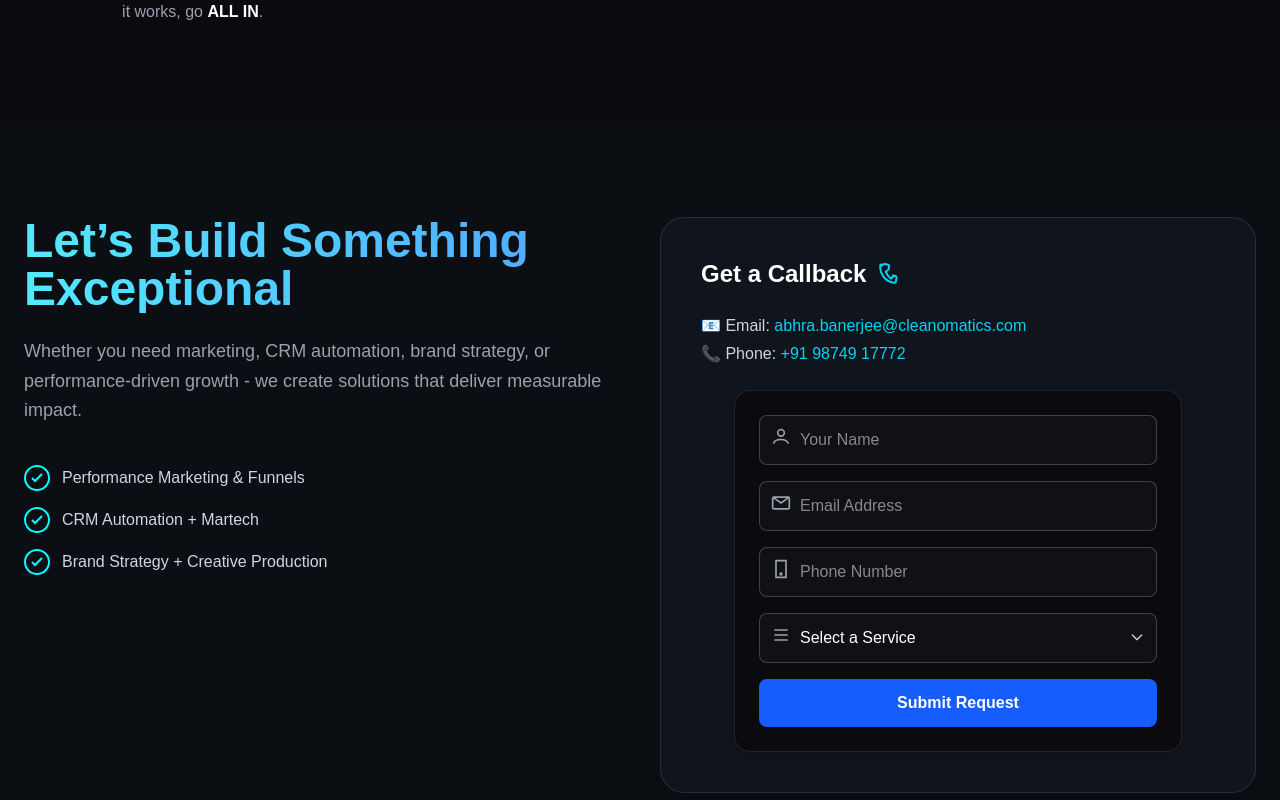
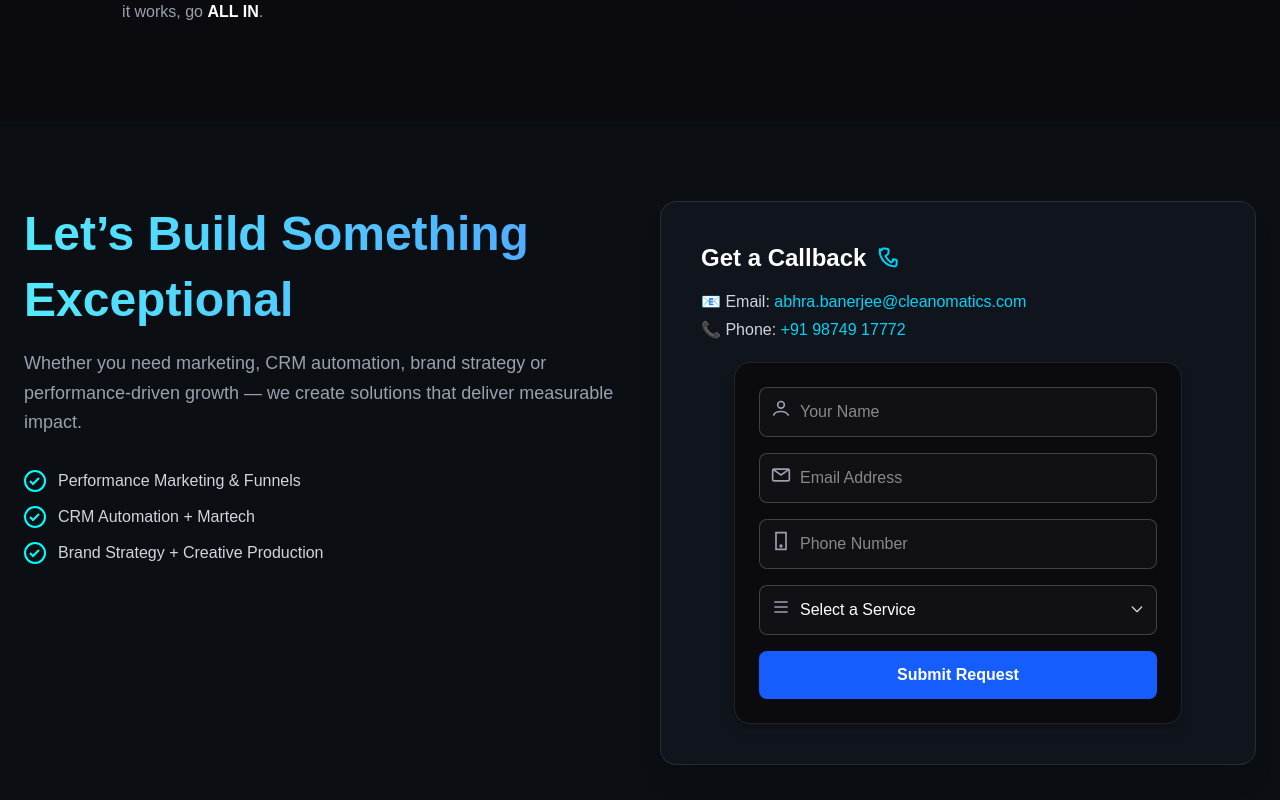
Before and after one commit to bikram-ops/abhrabanerjee, a Next.js app: page / in a window 1280 px wide. Shown: the part 6840-7640 px from the top of the page. Built offline with nearby package versions, Linux system fonts and the light colour scheme.

Commit message:
update header

```diff
--- a/app/components/Header.tsx
+++ b/app/components/Header.tsx
@@ -19,12 +19,13 @@ export default function Header() {
   return (
     <nav className="fixed top-0 w-full z-50 backdrop-blur-md bg-black/30 border-b border-white/10">
       <div className="max-w-7xl mx-auto px-6 py-3 flex items-center justify-between text-white">
+
         {/* Logo */}
         <Link href="/" className="font-bold text-lg tracking-wide">
           ABHRA
         </Link>
 
-        {/* Desktop Menu */}
+        {/* Desktop Nav */}
         <div className="hidden md:flex gap-6 text-sm opacity-90">
           {menuItems.map((item) => (
             <Link
@@ -38,9 +39,10 @@ export default function Header() {
           ))}
         </div>
 
-        {/* Mobile / CTA */}
+        {/* Right Section */}
         <div className="flex items-center gap-3">
-          {/* Mobile Book a Session button */}
+
+          {/* Mobile CTA */}
           <Link
             href="/#cta"
             className="px-3 py-2 text-sm rounded-xl bg-blue-600 text-white hover:bg-blue-700 transition md:hidden flex items-center gap-2"
@@ -49,16 +51,15 @@ export default function Header() {
             Book a Session
           </Link>
 
-
-          {/* Hamburger for Mobile */}
+          {/* Hamburger Button */}
           <button
-            className="md:hidden flex items-center"
-            onClick={() => setIsOpen(!isOpen)}
+            className="md:hidden"
+            onClick={() => setIsOpen(true)}
           >
-            {isOpen ? <X className="w-6 h-6" /> : <Menu className="w-6 h-6" />}
+            <Menu className="w-6 h-6" />
           </button>
 
-          {/* Desktop Book a Session */}
+          {/* Desktop CTA */}
           <Link
             href="/#cta"
             className="hidden md:inline-flex items-center gap-2 px-4 py-2 text-sm rounded-xl bg-blue-600 text-white hover:bg-blue-700 transition"
@@ -66,26 +67,52 @@ export default function Header() {
             <Phone className="w-4 h-4 animate-pulse" />
             Book a Session
           </Link>
-
         </div>
       </div>
-{/* Mobile Menu */}
+
+
+      {/* Backdrop - Smooth Fade */}
       {isOpen && (
-  <div className="md:hidden fixed inset-0 top-[60px] bg-black/90 backdrop-blur-md border-t border-white/10
-                  flex flex-col items-center justify-start gap-6 py-10 overflow-y-auto">
+        <div
+          className="fixed inset-0 bg-black/40 backdrop-blur-sm z-40 transition-opacity duration-300"
+          onClick={() => setIsOpen(false)}
+        />
+      )}
+
+      {/* Drawer */}
+      <div
+        className={`
+          fixed top-0 right-0 h-screen w-72
+          bg-[#0b0b0f]/95 backdrop-blur-2xl
+          border-l border-white/10
+          flex flex-col space-y-6 px-6 py-20
+          transition-transform duration-500
+          ease-[cubic-bezier(.25,.8,.25,1)]
+          ${isOpen ? "translate-x-0" : "translate-x-full"}
+          z-50 md:hidden
+        `}
+      >
+        {/* Close Button */}
+        <button
+          className="absolute top-6 right-6 text-white hover:text-blue-400 transition"
+          onClick={() => setIsOpen(false)}
+        >
+          <X className="w-6 h-6" />
+        </button>
+
+        {/* Drawer Links */}
         {menuItems.map((item) => (
           <Link
             key={item.name}
             href={item.href}
             onClick={() => setIsOpen(false)}
-        className="text-lg font-medium relative group hover:text-blue-400 transition-colors duration-300"
+            className="text-lg font-medium hover:text-blue-400 transition"
           >
             {item.name}
-        <span className="absolute left-0 -bottom-1 w-0 h-0.5 bg-blue-400 transition-all group-hover:w-full"></span>
           </Link>
         ))}
       </div>
-      )}
+
     </nav>
   );
 }
--- a/app/page.tsx
+++ b/app/page.tsx
@@ -940,68 +940,68 @@ export default function AbhraBanerjeePage() {
 {/* CTA Section */}
 <section
   id="cta"
-  className="py-24 bg-[#0b0e13]  border-white/10 overflow-x-hidden"
+  className="py-20 bg-[#0b0e13] border-white/10 overflow-x-hidden"
 >
-  <div className="max-w-7xl mx-auto px-6 grid md:grid-cols-2 gap-10 items-start w-full">
+  <div className="max-w-7xl mx-auto px-4 md:px-6 grid md:grid-cols-2 gap-10 items-start w-full">
 
     {/* LEFT CONTENT */}
     <div>
-      <h2 className="text-4xl md:text-5xl font-extrabold mb-6 text-transparent bg-clip-text bg-gradient-to-r from-cyan-300 to-blue-400">
+      <h2 className="text-3xl md:text-5xl font-extrabold mb-4 text-transparent bg-clip-text bg-gradient-to-r from-cyan-300 to-blue-400 leading-snug">
         Let’s Build Something Exceptional
       </h2>
 
-      <p className="text-gray-400 text-lg leading-relaxed mb-10">
-        Whether you need marketing, CRM automation, brand strategy, or
-        performance-driven growth - we create solutions that deliver measurable impact.
+      <p className="text-gray-400 text-base md:text-lg leading-relaxed mb-8">
+        Whether you need marketing, CRM automation, brand strategy or
+        performance-driven growth — we create solutions that deliver measurable impact.
       </p>
 
-      {/* KEY HIGHLIGHTS */}
-      <div className="space-y-4">
+      {/* Highlights */}
+      <div className="space-y-3">
         {[
           "Performance Marketing & Funnels",
           "CRM Automation + Martech",
-          "Brand Strategy + Creative Production"
+          "Brand Strategy + Creative Production",
         ].map((item, i) => (
           <div key={i} className="flex items-center gap-3">
-            <svg width="26" height="26" fill="none" stroke="cyan" strokeWidth="2">
-              <circle cx="13" cy="13" r="12" />
-              <path d="M8 13l3 3 7-7" stroke="cyan" />
+            <svg width="22" height="22" fill="none" stroke="cyan" strokeWidth="2">
+              <circle cx="11" cy="11" r="10" />
+              <path d="M6 11l3 3 6-6" stroke="cyan" />
             </svg>
-            <span className="text-gray-300">{item}</span>
+            <span className="text-gray-300 text-sm md:text-base">{item}</span>
           </div>
         ))}
       </div>
     </div>
 
     {/* RIGHT FORM */}
-    <div className="bg-[#10141d] p-10 rounded-3xl border border-white/10 shadow-xl backdrop-blur-xl w-full">
+    <div className="bg-[#10141d] p-6 md:p-10 rounded-2xl border border-white/10 shadow-xl backdrop-blur-xl w-full">
 
-      <h3 className="flex items-center text-2xl font-semibold text-white mb-6 gap-3">
+      <h3 className="flex items-center text-xl md:text-2xl font-semibold text-white mb-4 gap-3">
         Get a Callback
-
-        {/* Safe animated SVG wrapper */}
-        <span className="inline-flex overflow-visible">
-          <motion.svg
+        <motion.span
+          animate={{ rotate: [0, -12, 12, -12, 12, 0] }}
+          transition={{ repeat: Infinity, duration: 1.3, ease: "easeInOut" }}
+          className="inline-flex"
+        >
+          <svg
             xmlns="http://www.w3.org/2000/svg"
-            className="w-6 h-6 text-cyan-400"
+            className="w-5 h-5 md:w-6 md:h-6 text-cyan-400"
             fill="none"
             viewBox="0 0 24 24"
             stroke="currentColor"
             strokeWidth={2}
-            animate={{ rotate: [0, -10, 10, -10, 10, 0] }}
-            transition={{ repeat: Infinity, duration: 1.2, ease: "easeInOut" }}
           >
             <path
               strokeLinecap="round"
               strokeLinejoin="round"
               d="M3 5a2 2 0 012-2h3a2 2 0 012 2v2a2 2 0 01-.586 1.414l-2 2a16 16 0 006 6l2-2A2 2 0 0115 13h2a2 2 0 012 2v3a2 2 0 01-2 2c-8.837 0-16-7.163-16-16z"
             />
-          </motion.svg>
-        </span>
+          </svg>
+        </motion.span>
       </h3>
 
-      {/* Abhra Contact Info */}
-      <div className="text-gray-300 mb-6 space-y-1">
+      {/* Contact Info */}
+      <div className="text-gray-300 mb-5 space-y-1 text-sm md:text-base">
         <p>
           📧 Email:{" "}
           <a
@@ -1011,7 +1011,6 @@ export default function AbhraBanerjeePage() {
             abhra.banerjee@cleanomatics.com
           </a>
         </p>
-
         <p>
           📞 Phone:{" "}
           <a href="tel:+919874917772" className="text-cyan-400 hover:underline">
@@ -1020,8 +1019,10 @@ export default function AbhraBanerjeePage() {
         </p>
       </div>
 
-      {/* CallbackForm Component */}
-      <CallbackForm />
+      {/* Form */}
+      <div className="scale-[0.97] md:scale-100 transform origin-top">
+        <CallbackForm />
+      </div>
     </div>
   </div>
 </section>
```
Lines whose indentation alone changed are shown as unchanged.
